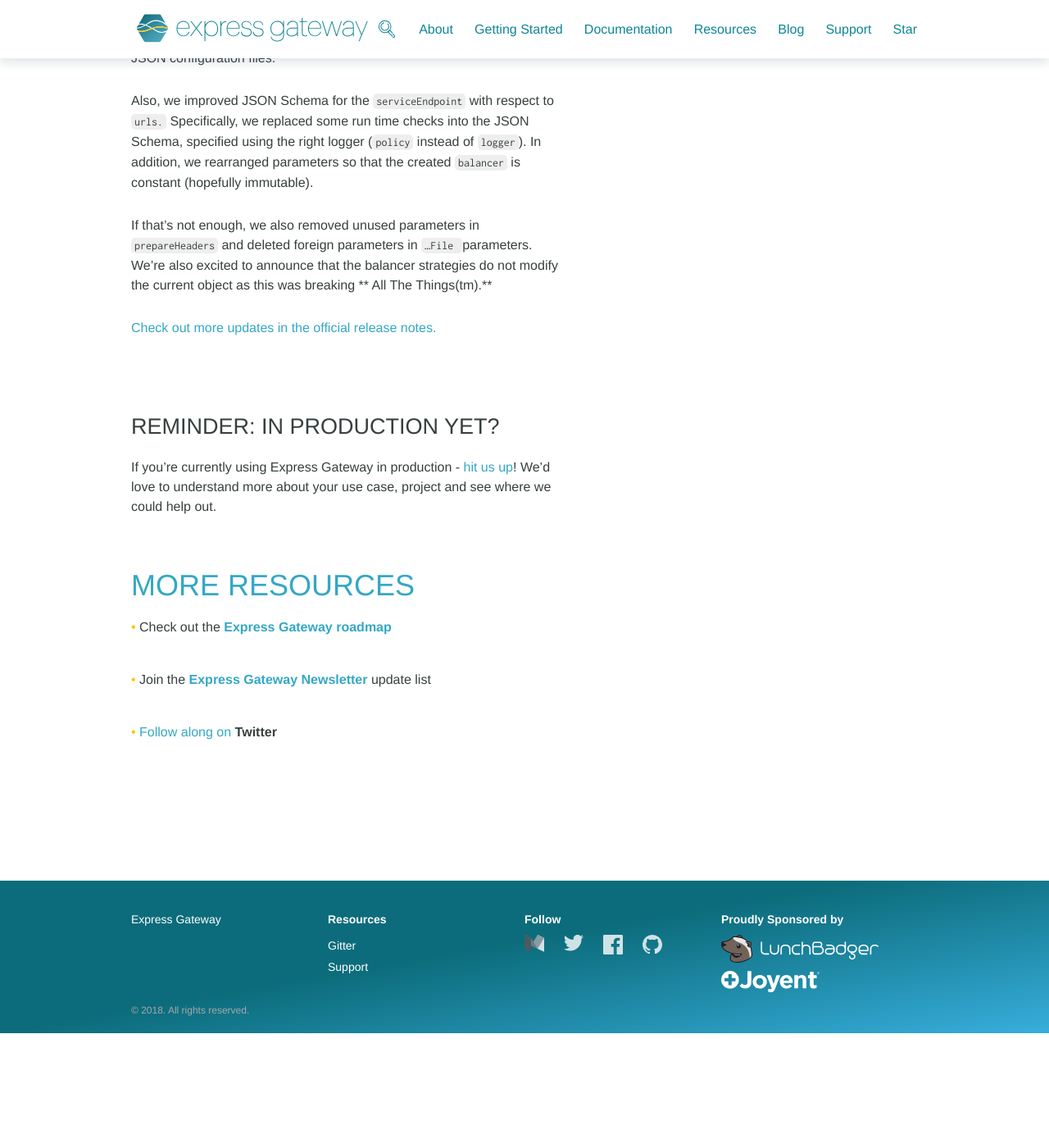
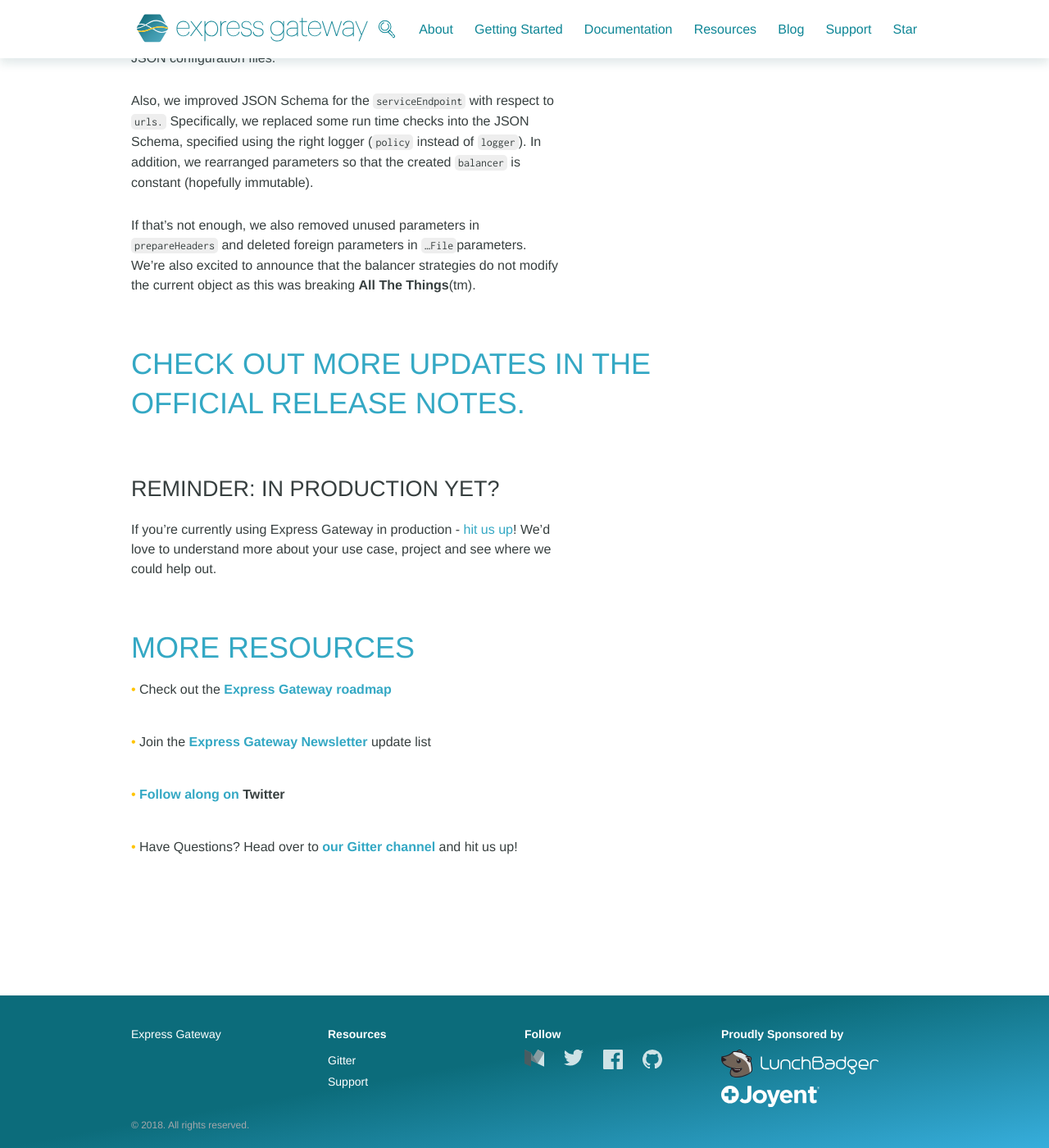
Before and after one commit to ExpressGateway/express-gateway.io, a Jekyll site: the page built from _posts/2018-03-12-express API gateway update 03112018.markdown, in a window 1280 px wide and 1400 px high, scrolled down 1259 px. Shown: the whole window at 82% size. Built offline with Jekyll 4.4.1, drawn with Linux system fonts in a browser that asks for light colours; nearby versions of some CDN libraries; some web fonts are replaced; comment, search, counter and statistics services are not loaded; before the commit the page ends 2519 px from its top, so only the background shows below that.

Commit message:
Updated Express Api Gateway Update 03112018

```diff
--- a/_posts/2018-03-12-express API gateway update 03112018.markdown
+++ b/_posts/2018-03-12-express API gateway update 03112018.markdown
@@ -36,9 +36,9 @@
 
 Also, we improved JSON Schema for the `serviceEndpoint` with respect to `urls.` Specifically, we replaced some run time checks into the JSON Schema, specified using the right logger (`policy` instead of `logger`). In addition, we rearranged parameters so that the created `balancer` is constant (hopefully immutable).
 
-If that's not enough, we also removed unused parameters in `prepareHeaders` and deleted foreign parameters in `…File `parameters. We're also excited to announce that the balancer strategies do not modify the current object as this was breaking ** All The Things(tm).**
+If that's not enough, we also removed unused parameters in `prepareHeaders` and deleted foreign parameters in `…File`parameters. We're also excited to announce that the balancer strategies do not modify the current object as this was breaking  **All The Things**(tm).
 
-[Check out more updates in the official release notes.](https://github.com/ExpressGateway/express-gateway/releases/tag/v1.7.3)
+## [Check out more updates in the official release notes.](https://github.com/ExpressGateway/express-gateway/releases/tag/v1.7.3)
 
 ### Reminder: In Production Yet?
 
@@ -50,4 +50,6 @@
 
 * Join the **[Express Gateway Newsletter](https://eepurl.com/cVOqd5)** update list
 
-* [Follow along on](https://twitter.com/express_gateway) **Twitter**
+* **[Follow along on](https://twitter.com/express_gateway)** **Twitter**
+
+* Have Questions? Head over to **[our Gitter channel](https://gitter.im/ExpressGateway/express-gateway)** and hit us up!
```
